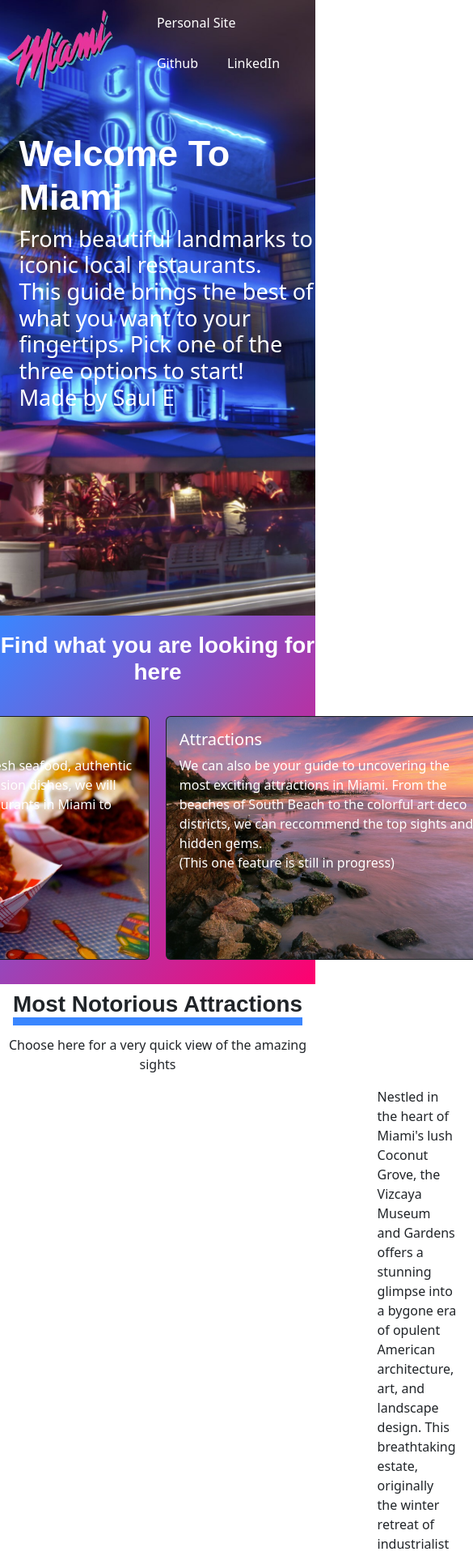
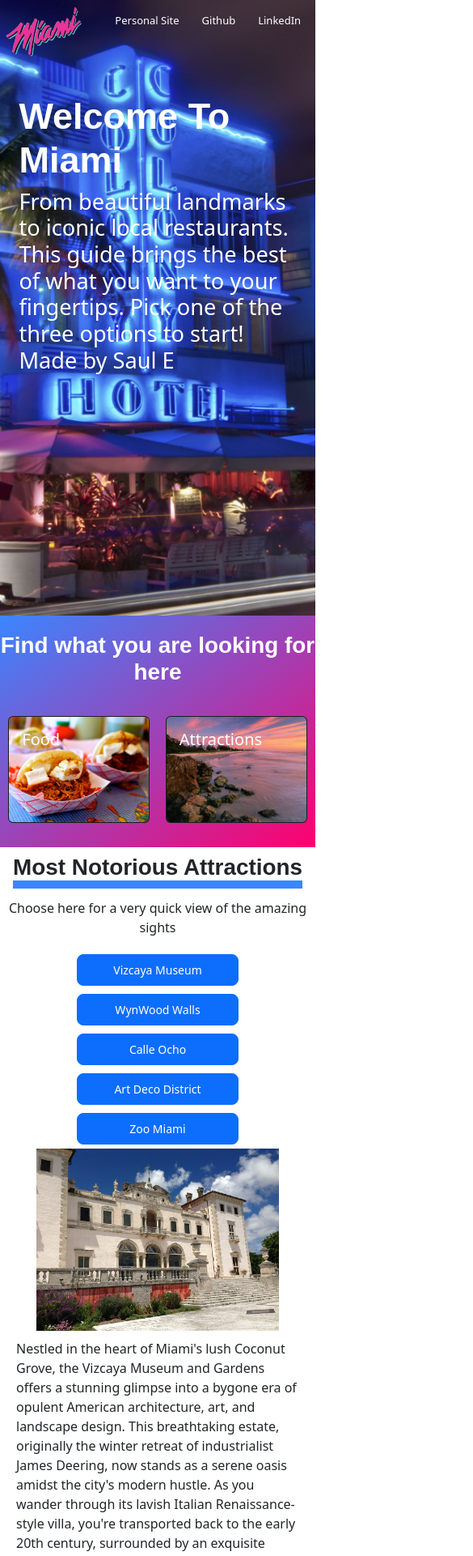
Before and after one commit to SaulEspinoza7/ultimate-miami-guide, a React (Vite) app: page / in a window 390 px wide. Shown: the top 1921 px of the page at 81% size, 585 px wide, since content can reach past the window. Built offline with nearby package versions, Linux system fonts and the light colour scheme.

Commit message:
responsive-first

```diff
--- a/src/Food.jsx
+++ b/src/Food.jsx
@@ -58,14 +58,14 @@
 
             <div className='container-fluid'>
                 <div className='row justify-content-center d-flex gap-5'>
-                    <div class={`card col-lg-2 ${restaurantType == "y" ? "selected-card" : ""}`} onClick={() => setRestaurantType("y")}>
+                    <div class={`card col-5 col-lg-2 ${restaurantType == "y" ? "selected-card" : ""}`} onClick={() => setRestaurantType("y")}>
                         <img src={Affordable} class="card-img-top" alt="..."></img>
                         <div class="card-body">
                             <p class="card-text">Affordable restaurants</p>
                         </div>
                     </div>
 
-                    <div class={`card col-lg-2 ${restaurantType == "n" ? "selected-card" : ""}`} onClick={() => setRestaurantType("n")}>
+                    <div class={`card col-5 col-lg-2 ${restaurantType == "n" ? "selected-card" : ""}`} onClick={() => setRestaurantType("n")}>
                         <img src={Fancy} class="card-img-top" alt="..."></img>
                         <div class="card-body">
                             <p class="card-text">Fancy restaurants</p>
--- a/src/styles/Food.css
+++ b/src/styles/Food.css
@@ -15,3 +15,9 @@
     text-align: center;
     font-weight: 900;
 }
+
+@media (max-width: 500px) {
+    .container-fluid .justify-content-center {
+        gap: 25px!important;
+    }
+}
--- a/src/styles/Home.css
+++ b/src/styles/Home.css
@@ -169,3 +169,46 @@
     font-size: 1.7rem;
   }
 }
+
+@media (max-width: 500px) {
+  nav img {
+    width: 100px;
+    height: 70px;
+  }
+
+  .home-intro nav ul li {
+    padding: 12px 14px;
+    font-size: 13px;
+  }
+  nav ul {
+    padding-left: 0;
+  }
+
+  .welcome-text h2 {
+    padding-right: 5px;
+  }
+
+  .little-demo {
+    flex-wrap: wrap;
+  }
+
+  .choices .card {
+    width: 175px
+  }
+
+  .choices .card p {
+    display: none;
+  }
+
+  .little-demo img {
+    width: 300px;
+  }
+
+  .my-buttons button {
+    font-size: 14px;
+  }
+
+  .little-demo p {
+    padding: 10px 20px;
+  }
+}
--- a/src/styles/NavBar.css
+++ b/src/styles/NavBar.css
@@ -54,3 +54,9 @@
 .row .selected-card {
     border-color: #3A86FF;
 }
+
+@media (max-width: 500px) {
+    .navbar .form-control {
+        width: 150px;
+    }
+}
```
